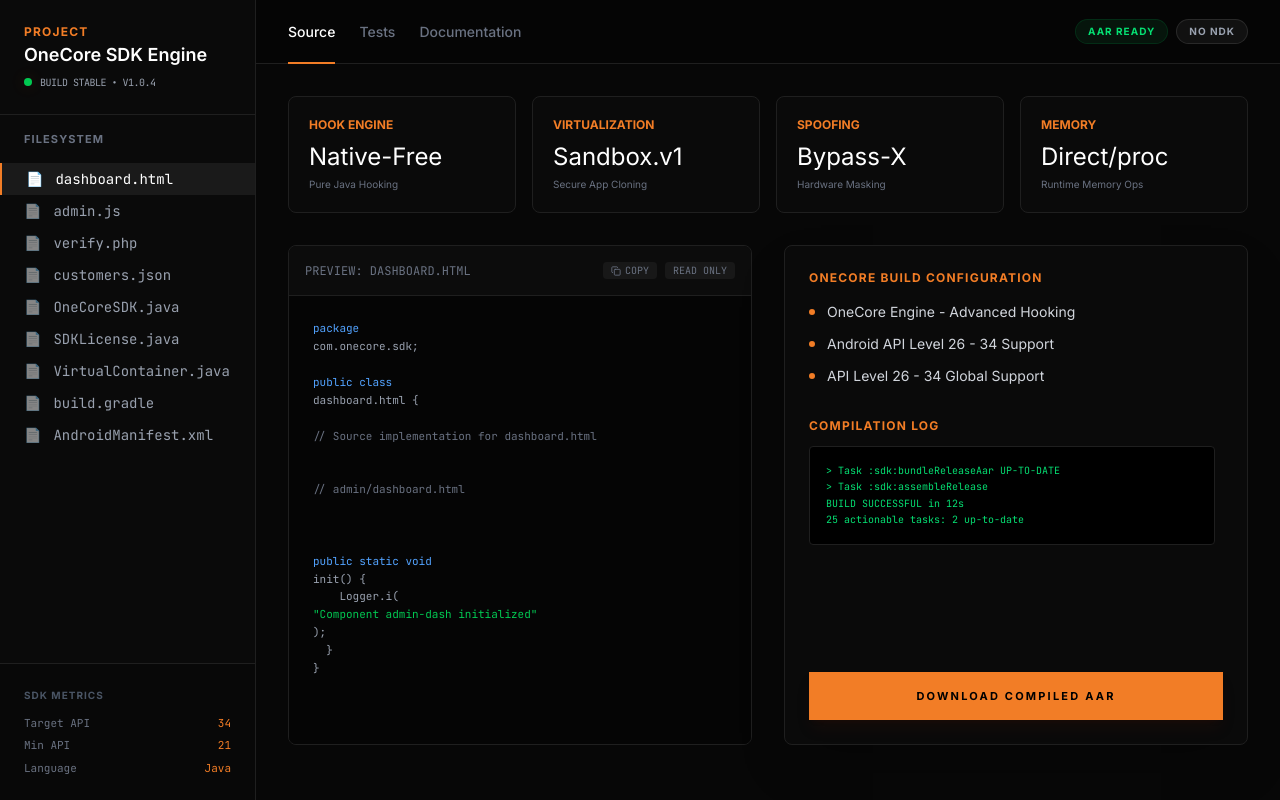
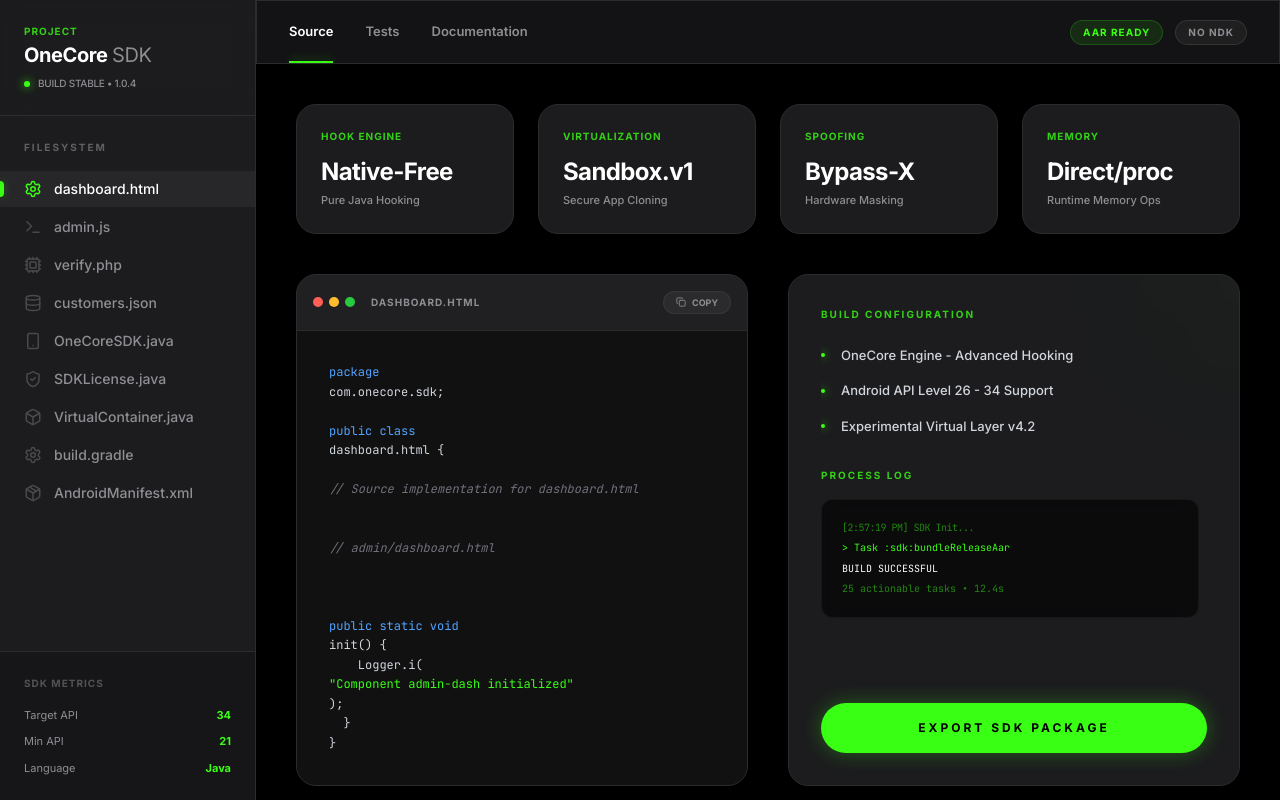
Before and after one commit to itzgeniusboy/UniversalLoaderSDK, a React (Vite) app: page / in a window 1280 px wide. Built offline with nearby package versions, Linux system fonts and the light colour scheme.

Commit message:
feat: Refactor UI to use CSS variables for theming
Updated the UI to leverage CSS variables for colors and styles, enabling a more flexible and consistent theming system. This change introduces a darker, more modern aesthetic with iOS-inspired glass effects and neon accents.

```diff
--- a/src/App.tsx
+++ b/src/App.tsx
@@ -41,137 +41,146 @@ export default function App() {
   };
 
   return (
-    <div className="flex h-screen bg-[#050505] text-[#E0E0E0] overflow-hidden font-sans">
+    <div className="flex h-screen bg-[var(--bg)] text-[var(--fg)] overflow-hidden font-sans">
       {/* Sidebar */}
-      <aside className="w-64 bg-[#0A0A0A] border-r border-[#1F1F1F] flex flex-col">
-        <div className="p-6 border-b border-[#1F1F1F]">
-          <div className="text-[#F27D26] font-bold text-xs tracking-widest uppercase mb-1">Project</div>
-          <h1 className="text-lg font-semibold text-white leading-tight">
-            OneCore SDK Engine
+      <aside className="w-64 bg-[var(--surface)] border-r border-[var(--line)] flex flex-col">
+        <div className="p-6 border-b border-[var(--line)] bg-[var(--surface)]/50 backdrop-blur-md">
+          <div className="text-[var(--accent)] font-bold text-[10px] tracking-widest uppercase mb-1 opacity-80">Project</div>
+          <h1 className="text-xl font-bold text-white leading-tight tracking-[calc(-0.02em)]">
+            OneCore <span className="font-light opacity-50">SDK</span>
           </h1>
           <div className="flex items-center mt-2">
-            <div className="w-2 h-2 rounded-full bg-green-500 mr-2 status-glow" />
-            <span className="text-[10px] text-gray-400 uppercase tracking-tighter font-mono">Build Stable • v1.0.4</span>
+            <div className="w-1.5 h-1.5 rounded-full bg-[var(--accent)] status-glow mr-2" />
+            <span className="text-[10px] text-[var(--text-dim)] uppercase tracking-tight font-medium">Build Stable • 1.0.4</span>
           </div>
         </div>
 
-        <nav className="flex-1 overflow-y-auto py-4">
-          <div className="px-6 mb-4 text-[11px] font-bold text-gray-500 uppercase tracking-widest">
-            FILESYSTEM
+        <nav className="flex-1 overflow-y-auto py-6">
+          <div className="px-6 mb-4 text-[10px] font-bold text-[var(--text-dim)] uppercase tracking-[0.2em] opacity-60">
+            Filesystem
           </div>
+          <div className="space-y-0.5">
             {FILES.map((file) => (
               <button
                 key={file.id}
                 onClick={() => setSelectedFile(file)}
-              className={`w-full flex items-center gap-2 px-6 py-1.5 text-sm transition-all relative group font-mono ${
+                className={`w-full flex items-center gap-3 px-6 py-2 text-sm transition-all relative group ${
                   selectedFile.id === file.id
-                ? 'bg-[#1A1A1A] text-white border-l-2 border-[#F27D26]'
-                : 'hover:bg-[#1A1A1A]/80 text-gray-400 hover:text-gray-200'
+                  ? 'bg-white/5 text-white'
+                  : 'text-[var(--text-dim)] hover:text-white hover:bg-white/[0.02]'
                 }`}
               >
-              <span className={`mr-1 opacity-50 ${selectedFile.id === file.id ? 'text-[#F27D26] opacity-100' : ''}`}>
-                📄
+                {selectedFile.id === file.id && (
+                  <motion.div
+                    layoutId="sidebar-active"
+                    className="absolute left-0 w-1 h-4 bg-[var(--accent)] rounded-r-full shadow-[0_0_8px_var(--accent-glow)]"
+                  />
+                )}
+                <span className={`transition-transform duration-200 group-hover:scale-110 ${selectedFile.id === file.id ? 'text-[var(--accent)]' : 'opacity-40'}`}>
+                  {file.icon}
                 </span>
-              <span className="flex-1 text-left truncate">{file.name}</span>
+                <span className="flex-1 text-left truncate font-medium">{file.name}</span>
               </button>
             ))}
+          </div>
         </nav>
 
-        <div className="p-6 bg-[#080808] border-t border-[#1F1F1F]">
-          <div className="text-[10px] font-bold text-gray-600 mb-3 uppercase tracking-widest">SDK Metrics</div>
-          <div className="space-y-1.5">
-            <div className="flex justify-between text-[11px] font-mono">
-              <span className="text-gray-500">Target API</span>
-              <span className="text-[#F27D26]">34</span>
+        <div className="p-6 bg-black/20 border-t border-[var(--line)]">
+          <div className="text-[10px] font-bold text-[var(--text-dim)] mb-4 uppercase tracking-widest opacity-50">SDK Metrics</div>
+          <div className="space-y-2.5">
+            <div className="flex justify-between text-[11px]">
+              <span className="text-[var(--text-dim)]">Target API</span>
+              <span className="text-[var(--accent)] font-bold">34</span>
             </div>
-            <div className="flex justify-between text-[11px] font-mono">
-              <span className="text-gray-500">Min API</span>
-              <span className="text-[#F27D26]">21</span>
+            <div className="flex justify-between text-[11px]">
+              <span className="text-[var(--text-dim)]">Min API</span>
+              <span className="text-[var(--accent)] font-bold">21</span>
             </div>
-            <div className="flex justify-between text-[11px] font-mono">
-              <span className="text-gray-500">Language</span>
-              <span className="text-[#F27D26]">Java</span>
+            <div className="flex justify-between text-[11px]">
+              <span className="text-[var(--text-dim)]">Language</span>
+              <span className="text-[var(--accent)] font-bold">Java</span>
             </div>
           </div>
         </div>
       </aside>
 
       {/* Main Panel */}
-      <main className="flex-1 flex flex-col overflow-hidden">
-        <header className="h-16 border-b border-[#1F1F1F] flex items-center justify-between px-8 bg-[#050505]">
-          <div className="flex items-center gap-6 h-full text-sm font-medium">
-            <span className="text-white border-b-2 border-[#F27D26] h-full flex items-center mt-0.5">Source</span>
-            <span className="text-gray-500 h-full flex items-center hover:text-gray-300 cursor-pointer">Tests</span>
-            <span className="text-gray-500 h-full flex items-center hover:text-gray-300 cursor-pointer">Documentation</span>
+      <main className="flex-1 flex flex-col overflow-hidden bg-[var(--bg)]">
+        <header className="h-16 border-b border-[var(--line)] flex items-center justify-between px-8 ios-glass sticky top-0 z-10">
+          <div className="flex items-center gap-8 h-full text-[13px] font-semibold">
+            <span className="text-white relative h-full flex items-center">
+              Source
+              <motion.div layoutId="header-active" className="absolute bottom-0 left-0 right-0 h-0.5 bg-[var(--accent)] shadow-[0_-2px_8px_var(--accent-glow)]" />
+            </span>
+            <span className="text-[var(--text-dim)] h-full flex items-center hover:text-white transition-colors cursor-pointer">Tests</span>
+            <span className="text-[var(--text-dim)] h-full flex items-center hover:text-white transition-colors cursor-pointer">Documentation</span>
           </div>
 
-          <div className="flex items-center gap-2">
-            <div className="px-3 py-1 bg-green-900/20 text-green-400 text-[10px] font-bold rounded-full border border-green-800/30 uppercase tracking-widest">
+          <div className="flex items-center gap-3">
+            <div className="px-3 py-1 bg-[var(--accent)]/10 text-[var(--accent)] text-[10px] font-bold rounded-full border border-[var(--accent)]/20 uppercase tracking-widest">
               AAR Ready
             </div>
-            <div className="px-3 py-1 bg-white/5 text-gray-400 text-[10px] font-bold rounded-full border border-white/10 uppercase tracking-widest">
+            <div className="px-3 py-1 bg-white/5 text-[var(--text-dim)] text-[10px] font-bold rounded-full border border-white/10 uppercase tracking-widest">
               No NDK
             </div>
           </div>
         </header>
 
-        <div className="flex-1 overflow-auto p-8 bg-[#070707]">
-          <div className="max-w-6xl mx-auto space-y-8">
+        <div className="flex-1 overflow-auto p-10">
+          <div className="max-w-6xl mx-auto space-y-10">
             {/* Quick Stats Grid */}
-            <div className="grid grid-cols-4 gap-4">
-              <div className="bg-[#0A0A0A] border border-[#1F1F1F] p-5 rounded-lg">
-                <div className="text-[#F27D26] text-xs font-bold uppercase mb-2">Hook Engine</div>
-                <div className="text-2xl font-light text-white mb-1">Native-Free</div>
-                <div className="text-[10px] text-gray-500">Pure Java Hooking</div>
+            <div className="grid grid-cols-4 gap-6">
+              {[
+                { label: 'Hook Engine', val: 'Native-Free', sub: 'Pure Java Hooking' },
+                { label: 'Virtualization', val: 'Sandbox.v1', sub: 'Secure App Cloning' },
+                { label: 'Spoofing', val: 'Bypass-X', sub: 'Hardware Masking' },
+                { label: 'Memory', val: 'Direct/proc', sub: 'Runtime Memory Ops' }
+              ].map((stat) => (
+                <div key={stat.label} className="premium-card p-6 group hover:border-[var(--accent)]/30 transition-all duration-300">
+                  <div className="text-[var(--accent)] text-[10px] font-bold uppercase mb-3 tracking-widest opacity-80">{stat.label}</div>
+                  <div className="text-2xl font-bold text-white mb-1 tracking-tight">{stat.val}</div>
+                  <div className="text-[11px] text-[var(--text-dim)] font-medium">{stat.sub}</div>
                 </div>
-              <div className="bg-[#0A0A0A] border border-[#1F1F1F] p-5 rounded-lg">
-                <div className="text-[#F27D26] text-xs font-bold uppercase mb-2">Virtualization</div>
-                <div className="text-2xl font-light text-white mb-1">Sandbox.v1</div>
-                <div className="text-[10px] text-gray-500">Secure App Cloning</div>
-              </div>
-              <div className="bg-[#0A0A0A] border border-[#1F1F1F] p-5 rounded-lg">
-                <div className="text-[#F27D26] text-xs font-bold uppercase mb-2">Spoofing</div>
-                <div className="text-2xl font-light text-white mb-1">Bypass-X</div>
-                <div className="text-[10px] text-gray-500">Hardware Masking</div>
-              </div>
-              <div className="bg-[#0A0A0A] border border-[#1F1F1F] p-5 rounded-lg">
-                <div className="text-[#F27D26] text-xs font-bold uppercase mb-2">Memory</div>
-                <div className="text-2xl font-light text-white mb-1">Direct/proc</div>
-                <div className="text-[10px] text-gray-500">Runtime Memory Ops</div>
-              </div>
+              ))}
             </div>
 
-            <div className="grid grid-cols-2 gap-8 h-[500px]">
+            <div className="grid grid-cols-2 gap-10 min-h-[500px]">
               {/* Code Preview */}
-              <div className="bg-[#0A0A0A] border border-[#1F1F1F] rounded-lg flex flex-col overflow-hidden">
-                <div className="p-4 border-b border-[#1F1F1F] text-xs font-mono text-gray-500 uppercase flex justify-between items-center bg-[#0C0C0C]">
-                  <span>Preview: {selectedFile.name}</span>
+              <div className="premium-card flex flex-col overflow-hidden">
+                <div className="p-4 border-b border-[var(--line)] text-[10px] font-bold text-[var(--text-dim)] uppercase flex justify-between items-center bg-white/[0.02]">
+                  <div className="flex items-center gap-2">
+                    <div className="flex gap-1.5">
+                      <div className="w-2.5 h-2.5 rounded-full bg-[#FF5F56]" />
+                      <div className="w-2.5 h-2.5 rounded-full bg-[#FFBD2E]" />
+                      <div className="w-2.5 h-2.5 rounded-full bg-[#27C93F]" />
+                    </div>
+                    <span className="ml-2 tracking-widest">{selectedFile.name}</span>
+                  </div>
                   <div className="flex gap-2">
                     <button
                       onClick={handleCopy}
-                      className="bg-white/5 px-2 py-0.5 rounded text-[10px] hover:bg-white/10 transition-colors uppercase flex items-center gap-1"
+                      className="bg-white/5 px-3 py-1 rounded-full text-[9px] hover:bg-white/10 transition-all border border-white/5 uppercase flex items-center gap-1.5 active:scale-95"
                     >
-                      {copied ? <Check size={10} /> : <Copy size={10} />}
+                      {copied ? <Check size={10} className="text-[var(--accent)]" /> : <Copy size={10} />}
                       {copied ? 'COPIED' : 'COPY'}
                     </button>
-                    <span className="bg-white/5 px-2 py-0.5 rounded text-[10px]">READ ONLY</span>
                   </div>
                 </div>
-                <div className="flex-1 p-6 font-mono text-[11px] leading-relaxed text-gray-400 overflow-auto bg-[#050505]">
+                <div className="flex-1 p-8 font-mono text-[12px] leading-relaxed text-gray-300 overflow-auto bg-black/40">
                   <AnimatePresence mode="wait">
                     <motion.div
                       key={selectedFile.id}
-                      initial={{ opacity: 0 }}
-                      animate={{ opacity: 1 }}
-                      exit={{ opacity: 0 }}
-                      transition={{ duration: 0.2 }}
+                      initial={{ opacity: 0, y: 10 }}
+                      animate={{ opacity: 1, y: 0 }}
+                      exit={{ opacity: 0, y: -10 }}
+                      transition={{ duration: 0.3, ease: [0.22, 1, 0.36, 1] }}
                     >
                       <div className="text-blue-400">package</div> com.onecore.sdk;<br /><br />
                       <div className="text-blue-400">public class</div> {selectedFile.name.replace('.java', '')} {'{'}<br />
-                      &nbsp;&nbsp;<div className="text-gray-500">// Source implementation for {selectedFile.name}</div><br />
-                      &nbsp;&nbsp;<div className="text-gray-500">// {selectedFile.path}</div><br /><br />
+                      &nbsp;&nbsp;<div className="text-zinc-500 italic">// Source implementation for {selectedFile.name}</div><br />
+                      &nbsp;&nbsp;<div className="text-zinc-500 italic">// {selectedFile.path}</div><br /><br />
                       &nbsp;&nbsp;<div className="text-blue-400">public static void</div> init() {'{'}<br />
-                      &nbsp;&nbsp;&nbsp;&nbsp;Logger.i(<div className="text-green-500">"Component {selectedFile.id} initialized"</div>);<br />
+                      &nbsp;&nbsp;&nbsp;&nbsp;Logger.i(<div className="text-[var(--accent)]">"Component {selectedFile.id} initialized"</div>);<br />
                       &nbsp;&nbsp;{'}'}<br />
                       {'}'}
                     </motion.div>
@@ -180,39 +189,39 @@ export default function App() {
               </div>
 
               {/* Build Config & Console */}
-              <div className="bg-[#0A0A0A] border border-[#1F1F1F] rounded-lg p-6 flex flex-col justify-between shadow-2xl overflow-hidden">
-                <div className="space-y-8 overflow-y-auto pr-2">
+              <div className="premium-card p-8 flex flex-col justify-between shadow-2xl overflow-hidden relative group">
+                <div className="absolute top-0 right-0 w-32 h-32 bg-[var(--accent)]/5 blur-[80px] rounded-full -mr-16 -mt-16 group-hover:bg-[var(--accent)]/10 transition-colors duration-500" />
+
+                <div className="space-y-8 overflow-y-auto pr-2 relative z-10">
                   <div>
-                    <div className="text-[#F27D26] text-xs font-bold uppercase mb-4 tracking-widest">OneCore Build Configuration</div>
-                    <div className="space-y-3">
-                      <div className="flex items-center">
-                        <div className="w-1.5 h-1.5 bg-[#F27D26] rounded-full mr-3" />
-                        <div className="text-sm text-gray-300">OneCore Engine - Advanced Hooking</div>
+                    <div className="text-[var(--accent)] text-[10px] font-bold uppercase mb-6 tracking-[0.2em] opacity-80">Build Configuration</div>
+                    <div className="space-y-4">
+                      {[
+                        'OneCore Engine - Advanced Hooking',
+                        'Android API Level 26 - 34 Support',
+                        'Experimental Virtual Layer v4.2'
+                      ].map((item) => (
+                        <div key={item} className="flex items-center">
+                          <div className="w-1 h-1 bg-[var(--accent)] rounded-full mr-4 shadow-[0_0_8px_var(--accent)]" />
+                          <div className="text-[13px] text-gray-300 font-medium">{item}</div>
                         </div>
-                      <div className="flex items-center">
-                        <div className="w-1.5 h-1.5 bg-[#F27D26] rounded-full mr-3" />
-                        <div className="text-sm text-gray-300">Android API Level 26 - 34 Support</div>
+                      ))}
                     </div>
-                      <div className="flex items-center">
-                        <div className="w-1.5 h-1.5 bg-[#F27D26] rounded-full mr-3" />
-                        <div className="text-sm text-gray-300">API Level 26 - 34 Global Support</div>
+                  </div>
+
+                  <div>
+                    <div className="text-[var(--accent)] text-[10px] font-bold uppercase mb-4 tracking-[0.2em] opacity-80">Process Log</div>
+                    <div className="bg-black/60 backdrop-blur-sm p-5 rounded-xl text-[10px] font-mono text-[var(--accent)] border border-white/5 leading-relaxed shadow-inner">
+                      <div className="opacity-50 tracking-tighter">[{new Date().toLocaleTimeString()}] SDK Init...</div>
+                      <div className="mt-1">{"> Task :sdk:bundleReleaseAar"}</div>
+                      <div className="text-white mt-1">BUILD SUCCESSFUL</div>
+                      <div className="opacity-50 mt-1">25 actionable tasks • 12.4s</div>
                     </div>
                   </div>
                 </div>
 
-                  <div>
-                    <div className="text-[#F27D26] text-xs font-bold uppercase mb-3 tracking-widest">Compilation Log</div>
-                    <div className="bg-black p-4 rounded text-[10px] font-mono text-green-400 border border-[#1F1F1F] leading-relaxed">
-                      {"> Task :sdk:bundleReleaseAar UP-TO-DATE"}<br />
-                      {"> Task :sdk:assembleRelease"}<br />
-                      BUILD SUCCESSFUL in 12s<br />
-                      25 actionable tasks: 2 up-to-date
-                    </div>
-                  </div>
-                </div>
-
-                <button className="w-full py-4 bg-[#F27D26] text-black font-bold text-[11px] uppercase tracking-[0.2em] hover:bg-[#F49147] transition-all transform hover:scale-[1.01] active:scale-[0.99] mt-6 shadow-lg shadow-orange-950/20">
-                  Download Compiled AAR
+                <button className="w-full py-4 bg-[var(--accent)] text-black font-black text-[12px] uppercase tracking-[0.25em] rounded-full hover:brightness-110 active:scale-[0.98] transition-all mt-8 accent-glow">
+                  Export SDK Package
                 </button>
               </div>
             </div>
--- a/src/index.css
+++ b/src/index.css
@@ -8,30 +8,43 @@
 }
 
 :root {
-  --bg: #050505;
-  --fg: #E0E0E0;
-  --accent: #F27D26;
-  --line: #1F1F1F;
-  --surface: #0A0A0A;
+  --bg: #000000;
+  --fg: #FFFFFF;
+  --accent: #39FF14;
+  --accent-glow: rgba(57, 255, 20, 0.3);
+  --line: #2C2C2E;
+  --surface: #1C1C1E;
+  --surface-hover: #2C2C2E;
+  --text-dim: #8E8E93;
 }
 
 body {
   background-color: var(--bg);
   color: var(--fg);
   font-family: var(--font-sans);
+  -webkit-font-smoothing: antialiased;
 }
 
-.brutal-border {
+.premium-card {
+  background: var(--surface);
   border: 1px solid var(--line);
+  border-radius: 20px;
+  box-shadow: 0 4px 24px -1px rgba(0, 0, 0, 0.2);
 }
 
-.glitch-hover:hover {
-  color: var(--accent);
-  text-shadow: 2px 0 var(--accent), -2px 0 rgba(242, 125, 38, 0.5);
+.ios-glass {
+  background: rgba(28, 28, 30, 0.7);
+  backdrop-filter: blur(20px);
+  -webkit-backdrop-filter: blur(20px);
+  border: 1px solid rgba(255, 255, 255, 0.1);
+}
+
+.accent-glow {
+  box-shadow: 0 0 20px var(--accent-glow);
 }
 
 .status-glow {
-  box-shadow: 0 0 15px rgba(242, 125, 38, 0.2);
+  box-shadow: 0 0 10px var(--accent);
 }
 
 pre {
```
Lines whose indentation alone changed are shown as unchanged.
